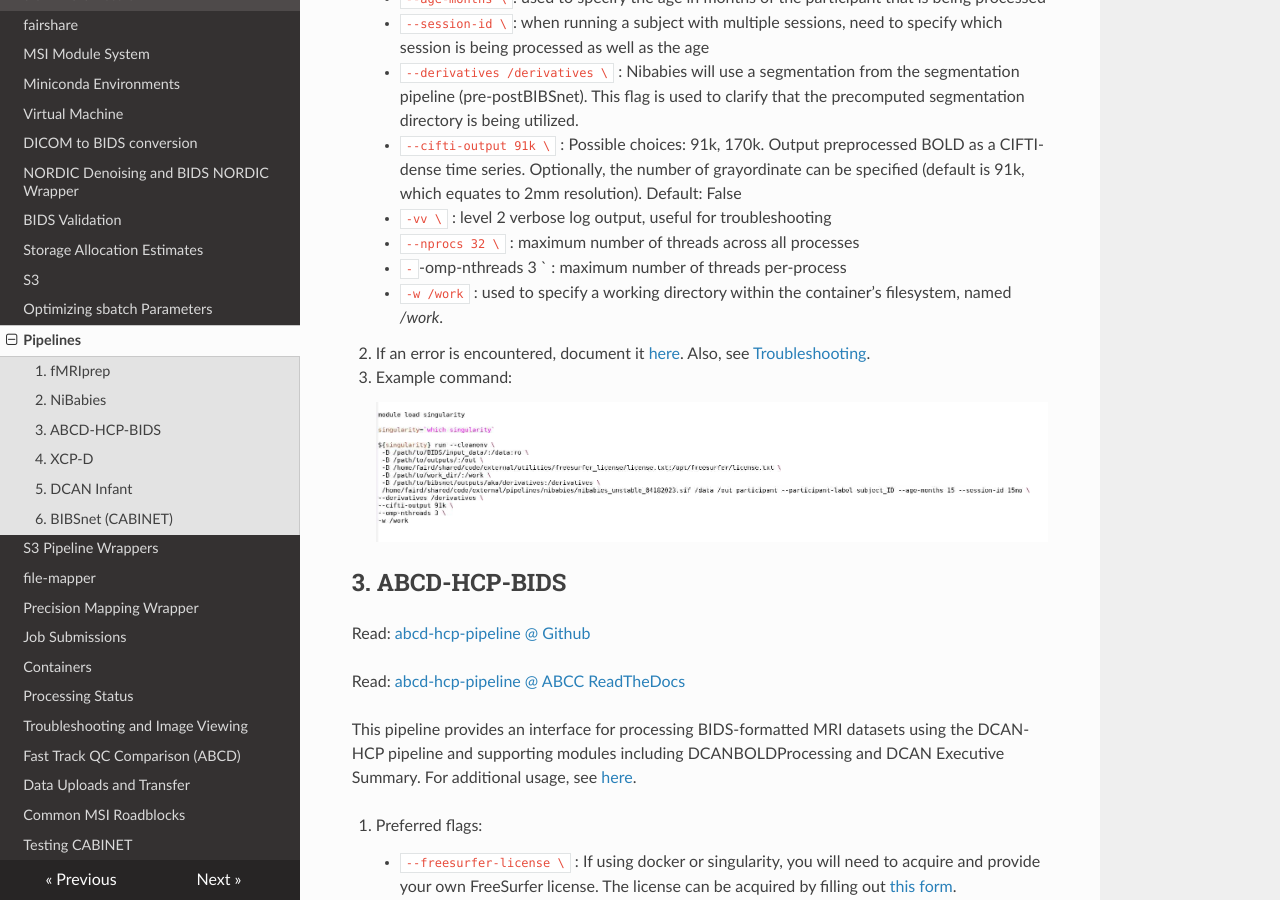
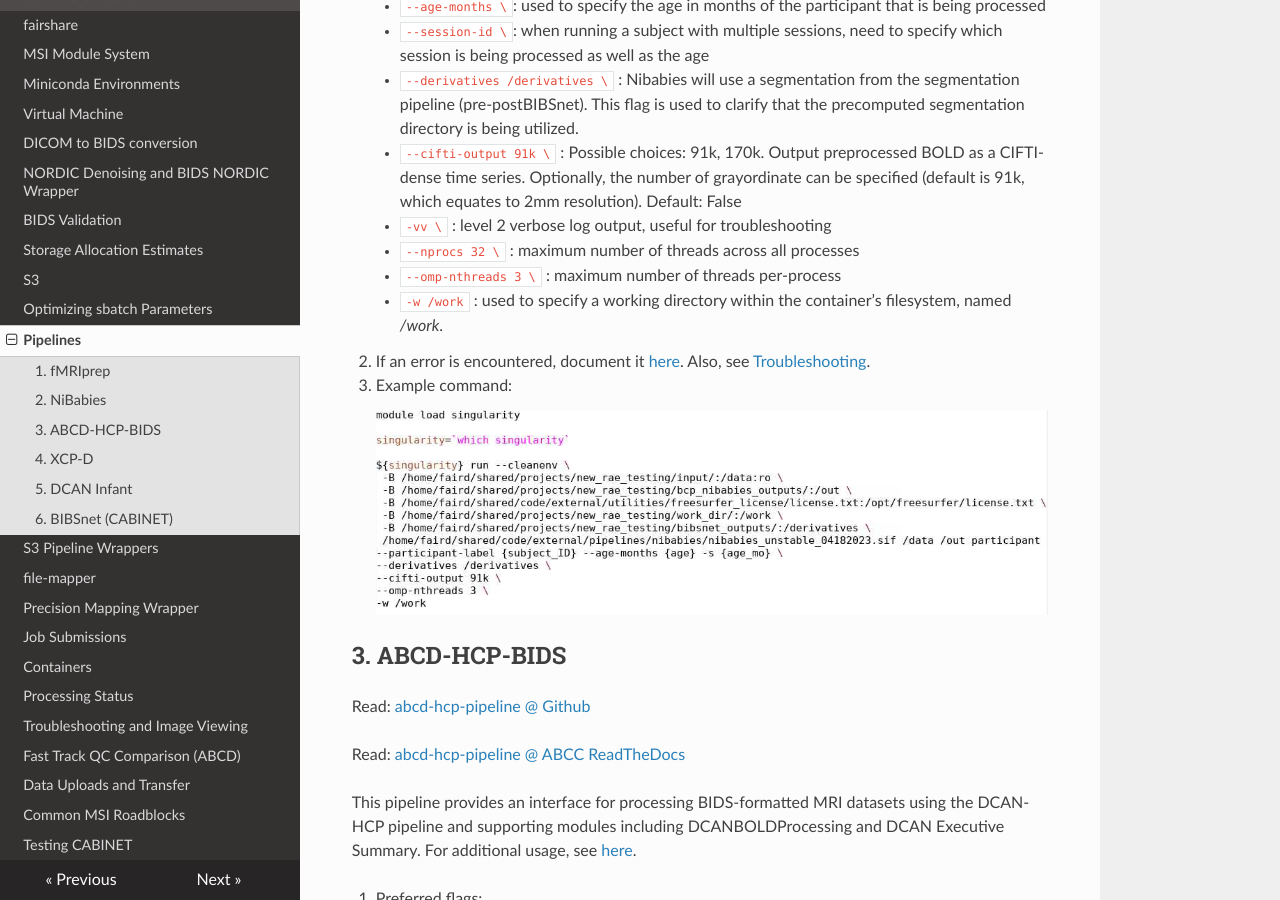
Before and after one commit to DCAN-Labs/cdni-brain, an MkDocs documentation site: the page built from docs/pipelines.md, in a window 1280 px wide and 900 px high, scrolled down 1533 px. Built offline with MkDocs 1.6.1, drawn with Linux system fonts in a browser that asks for light colours; nearby versions of some CDN libraries.

Commit message:
better example pics and small formatting change

```diff
--- a/docs/pipelines.md
+++ b/docs/pipelines.md
@@ -51,7 +51,7 @@ A NiPreps (NeuroImaging PREProcessing toolS) application for the preprocessing o
 
 61. Example command:
 
-    ![Example fMRIprep Command](img/fmri_run_example.png)
+    ![Example fMRIprep Command](img/fmriprep_updated_example.png)
 
 
 ## 2. NiBabies
@@ -78,7 +78,7 @@ Nibabies is a robust pre-processing MRI and fMRI workflow that is also a part of
 
     - `--nprocs 32 \` : maximum number of threads across all processes
 
-    - `-`-omp-nthreads 3 \` : maximum number of threads per-process
+    - `--omp-nthreads 3 \` : maximum number of threads per-process
 
     - `-w /work` : used to specify a working directory within the container’s filesystem, named _/work_.
 
@@ -86,7 +86,7 @@ Nibabies is a robust pre-processing MRI and fMRI workflow that is also a part of
 
 64. Example command:
 
-    ![Example NiBabies Command](img/updated_nibabies_example.png)
+    ![Example NiBabies Command](img/nibabies_updated_example.png)
 
 ## 3. ABCD-HCP-BIDS
 
```
Also changed, not shown: docs/roadblocks.md (+3 -1 lines), docs/img/fmri_run_example.png (deleted), docs/img/fmriprep_updated_example.png (added), docs/img/nibabies_updated_example.png (added), docs/img/updated_nibabies_example.png (deleted).
